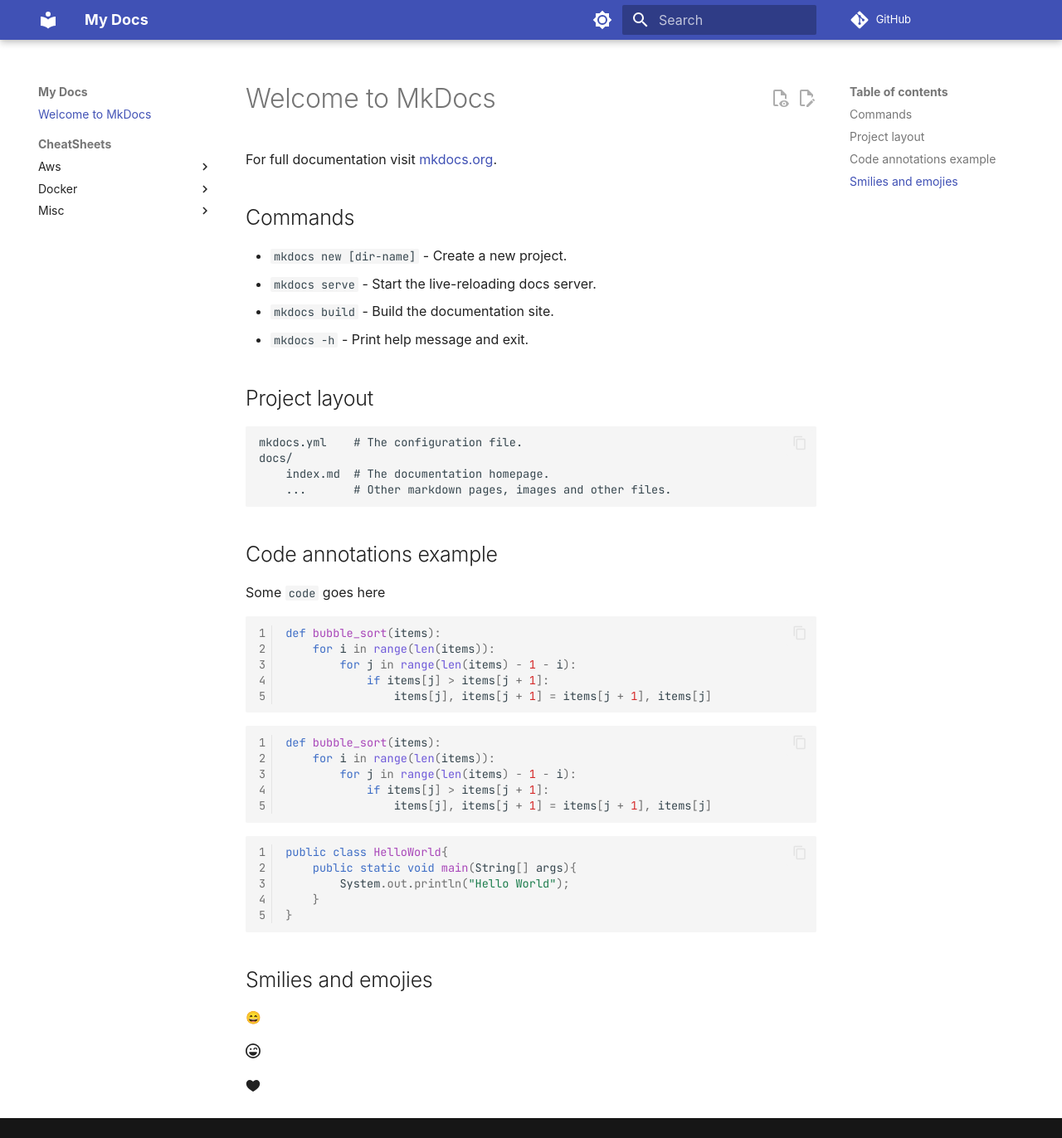
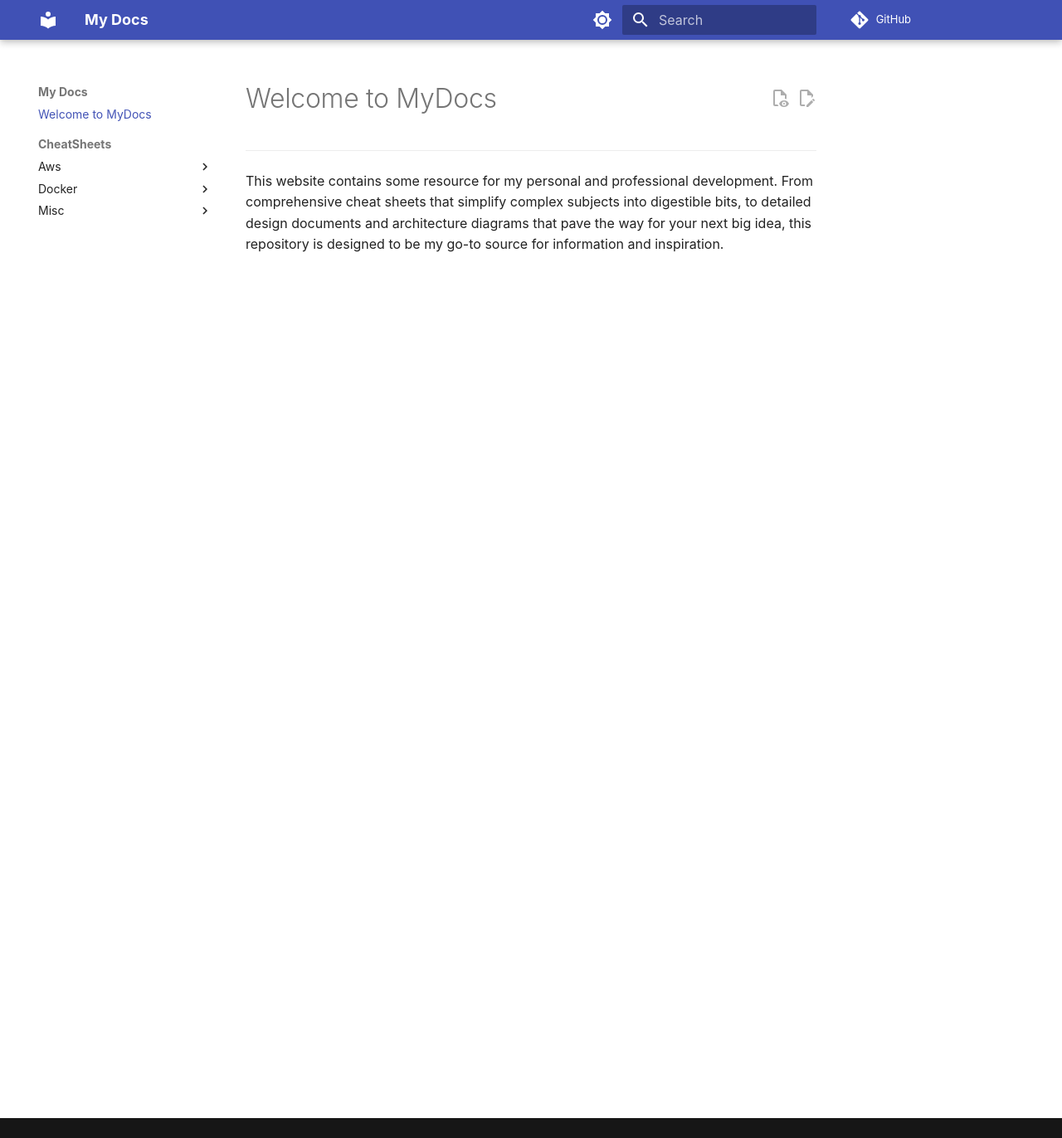
Before and after one commit to an1shthomas/docs, an MkDocs documentation site: the page built from docs/index.md, in a window 1280 px wide and 1372 px high. Shown: the whole window at 83% size. Built offline with MkDocs 1.6.1 and Material for MkDocs 9.7.7, drawn with Linux system fonts in a browser that asks for light colours; emoji names are drawn with the system emoji font; some web fonts are replaced; comment, search, counter and statistics services are not loaded.

Commit message:
Cleaning up index.md

````diff
--- a/docs/index.md
+++ b/docs/index.md
@@ -1,54 +1,5 @@
-# Welcome to MkDocs
+# Welcome to MyDocs
 
-For full documentation visit [mkdocs.org](https://www.mkdocs.org).
+---
 
-## Commands
-
-- `mkdocs new [dir-name]` - Create a new project.
-- `mkdocs serve` - Start the live-reloading docs server.
-- `mkdocs build` - Build the documentation site.
-- `mkdocs -h` - Print help message and exit.
-
-## Project layout
-
-    mkdocs.yml    # The configuration file.
-    docs/
-        index.md  # The documentation homepage.
-        ...       # Other markdown pages, images and other files.
-
-## Code annotations example
-
-Some `code` goes here
-
-
-
-``` py linenums="1"
-def bubble_sort(items):
-    for i in range(len(items)):
-        for j in range(len(items) - 1 - i):
-            if items[j] > items[j + 1]:
-                items[j], items[j + 1] = items[j + 1], items[j]
-```
-
-``` py linenums="1"
-def bubble_sort(items):
-    for i in range(len(items)):
-        for j in range(len(items) - 1 - i):
-            if items[j] > items[j + 1]:
-                items[j], items[j + 1] = items[j + 1], items[j]
-```
-
-``` java linenums="1"
-public class HelloWorld{
-    public static void main(String[] args){
-        System.out.println("Hello World");
-    }
-}
-```
-
-## Smilies and emojies
-:smile:
-
-:fontawesome-regular-face-laugh-wink:
-
-:octicons-heart-fill-24:{ .heart }
+This website contains some resource for my personal and professional development. From comprehensive cheat sheets that simplify complex subjects into digestible bits, to detailed design documents and architecture diagrams that pave the way for your next big idea, this repository is designed to be my go-to source for information and inspiration.
````
